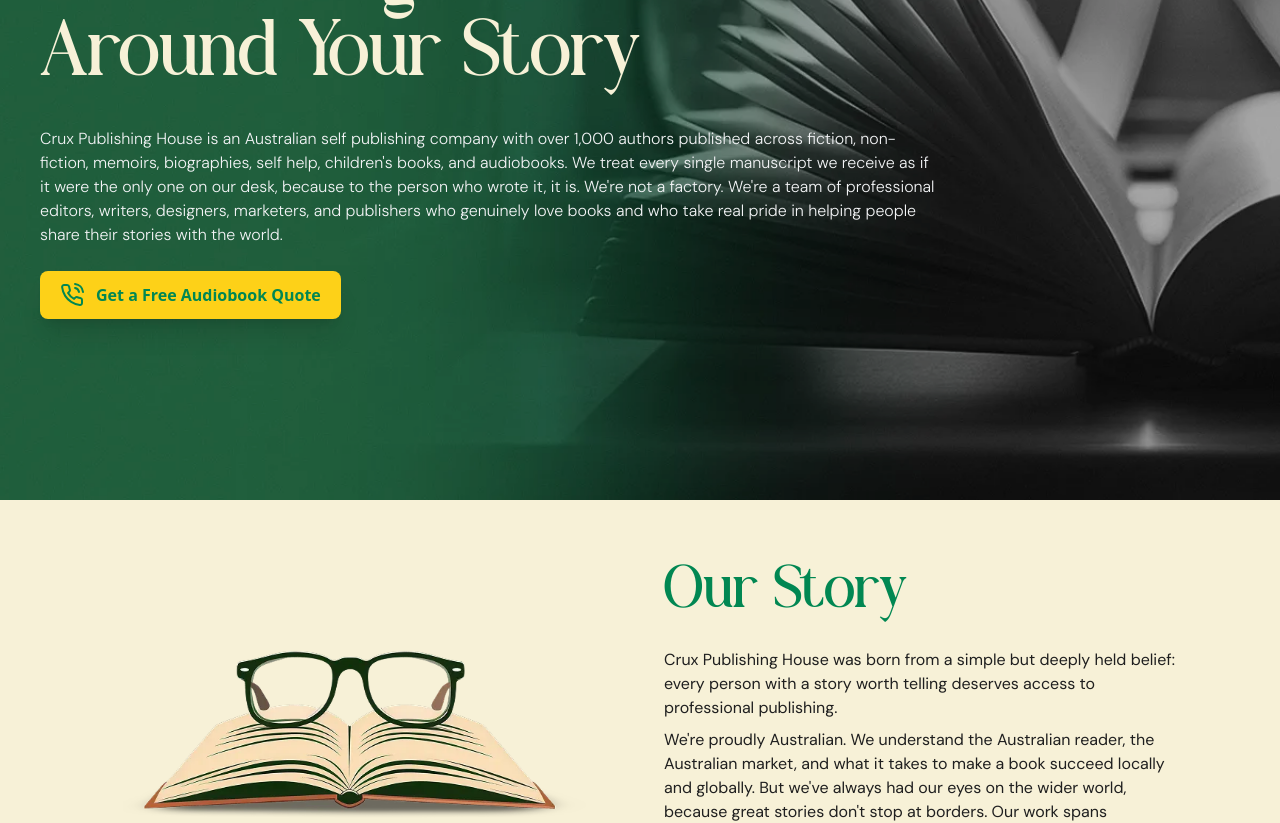
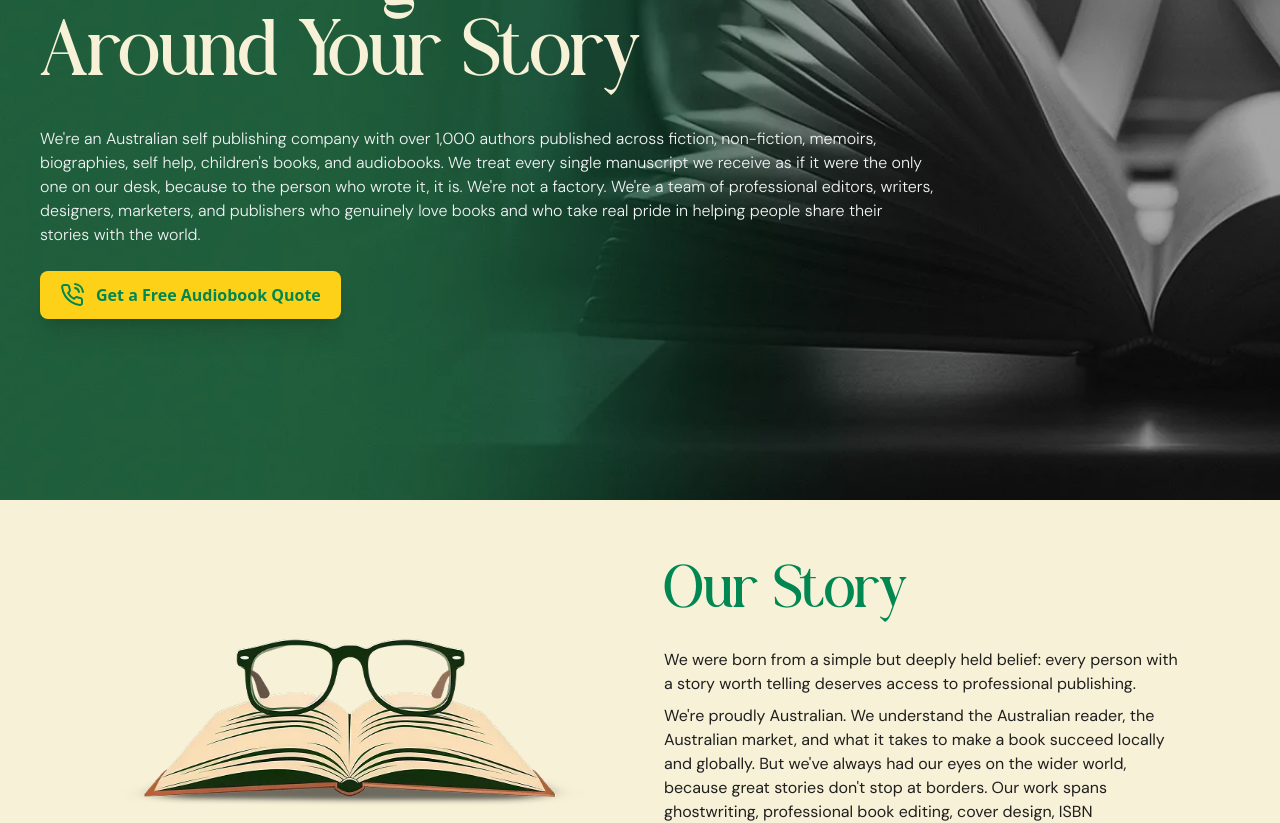
Before and after one commit to BemBexLab/southern_cross_publishing, a Next.js app: page /who-we-are in a window 1280 px wide. Shown: the part 300-1123 px from the top of the page. Built offline with nearby package versions, Linux system fonts and the light colour scheme.

Commit message:
Updated who-we-are page

```diff
--- a/app/who-we-are/components/OurStory.tsx
+++ b/app/who-we-are/components/OurStory.tsx
@@ -18,7 +18,7 @@
 };
 
 export const defaultOurStoryParagraphs = [
-  "Crux Publishing House was born from a simple but deeply held belief: every person with a story worth telling deserves access to professional publishing.",
+  "We were born from a simple but deeply held belief: every person with a story worth telling deserves access to professional publishing.",
   "We're proudly Australian. We understand the Australian reader, the Australian market, and what it takes to make a book succeed locally and globally. But we've always had our eyes on the wider world, because great stories don't stop at borders. Our work spans ghostwriting, professional book editing, cover design, ISBN registration, Amazon A+ content optimisation, global distribution across 40+ platforms, and full audiobook production.",
 ];
 
--- a/app/who-we-are/page.jsx
+++ b/app/who-we-are/page.jsx
@@ -49,7 +49,7 @@
         <HeroSection
         bgImage="/who-we-are/Service.webp"
         title="A Publishing House Built Around Your Story"
-        description={`Crux Publishing House is an Australian self publishing company with over 1,000 authors published across fiction, non-fiction, memoirs, biographies, self help, children's books, and audiobooks. We treat every single manuscript we receive as if it were the only one on our desk, because to the person who wrote it, it is. We're not a factory. We're a team of professional editors, writers, designers, marketers, and publishers who genuinely love books and who take real pride in helping people share their stories with the world.`}
+        description={`We're an Australian self publishing company with over 1,000 authors published across fiction, non-fiction, memoirs, biographies, self help, children's books, and audiobooks. We treat every single manuscript we receive as if it were the only one on our desk, because to the person who wrote it, it is. We're not a factory. We're a team of professional editors, writers, designers, marketers, and publishers who genuinely love books and who take real pride in helping people share their stories with the world.`}
         ctaText="Get a Free Audiobook Quote"
         ctaHref="/contact"
         />
@@ -120,7 +120,7 @@
         eyebrow="Need Help?"
         title="Publishing Questions"
         items={[
-          { question: "What is Crux Publishing House?", answer: "Crux Publishing House is an Australian-based self-publishing company that assists authors in converting their book from idea to published reality. We are not a traditional publisher; we work for you, according to your timeline, with your vision guiding every decision we make." },
+          { question: "What is Crux Publishing House?", answer: "We're Australian-based self-publishing company that assists authors in converting their book from idea to published reality. We are not a traditional publisher; we work for you, according to your timeline, with your vision guiding every decision we make." },
           { question: "Where are you based, and who do you work with?", answer: "We are located in Australia and work with authors right across the country, from fresh writers who have never published anything before, to business owners, coaches, and professionals who want a book that comes up properly." },
           { question: "What makes you different from other publishing services?", answer: "We take care of the complete publishing process under one company, including ghostwriting, editing, cover design, formatting, ISBN registration, audiobook production, and global distribution. Now, you do not have to stitch together five different providers. Crux Publishing House: one team, one process, one finished book." },
           { question: "Do you only work with finished manuscripts?", answer: "No. Many of our authors come to us with just an idea or a rough set of notes, or sometimes a voice note describing the book's purpose, genre, and all the information. Our ghostwriting team can complete a manuscript from a concept; you just need to know what story or message you want to share." },
@@ -134,11 +134,11 @@
       </MotionSection>
       <MotionSection delay={0.04}>
         <OurStory
-        title="Crux Publishing House: Where Vision Becomes Legacy"
+        title="Our Publishing Journey: Where Vision Becomes Legacy"
         imageSrc="/who-we-are/VIsion.webp"
         imageAlt="Book With an Eyeglasses"
         paragraphs={[
-          "Crux Publishing House was born from a simple but deeply held belief: every person with a story worth telling deserves access to professional publishing.",
+          "We were born from a simple but deeply held belief: every person with a story worth telling deserves access to professional publishing.",
           "We're proudly Australian. We understand the Australian reader, the Australian market, and what it takes to make a book succeed locally and globally. But we've always had our eyes on the wider world, because great stories don't stop at borders.",
           "Our work spans ghostwriting, professional book editing, cover design, ISBN registration, Amazon A+ content optimisation, global distribution across 40+ platforms, and full audiobook production.",
         ]}
@@ -148,7 +148,7 @@
         <ReadyToPublish
         eyebrow="Let’s Collaborate"
         title="Ready to Become One of Our Authors"
-        description="Crux Publishing House is here to bring your vision to life—one expertly crafted page at a time."
+        description="We're here to bring your vision to life—one expertly crafted page at a time."
         ctaText="Start the Conversation "
         ctaHref="/contact"
         backgroundImageSrc="/publishing-services/dc171d58-b99f-4f30-8bee-5f356e9d63f9_removalai_preview.webp"
```
